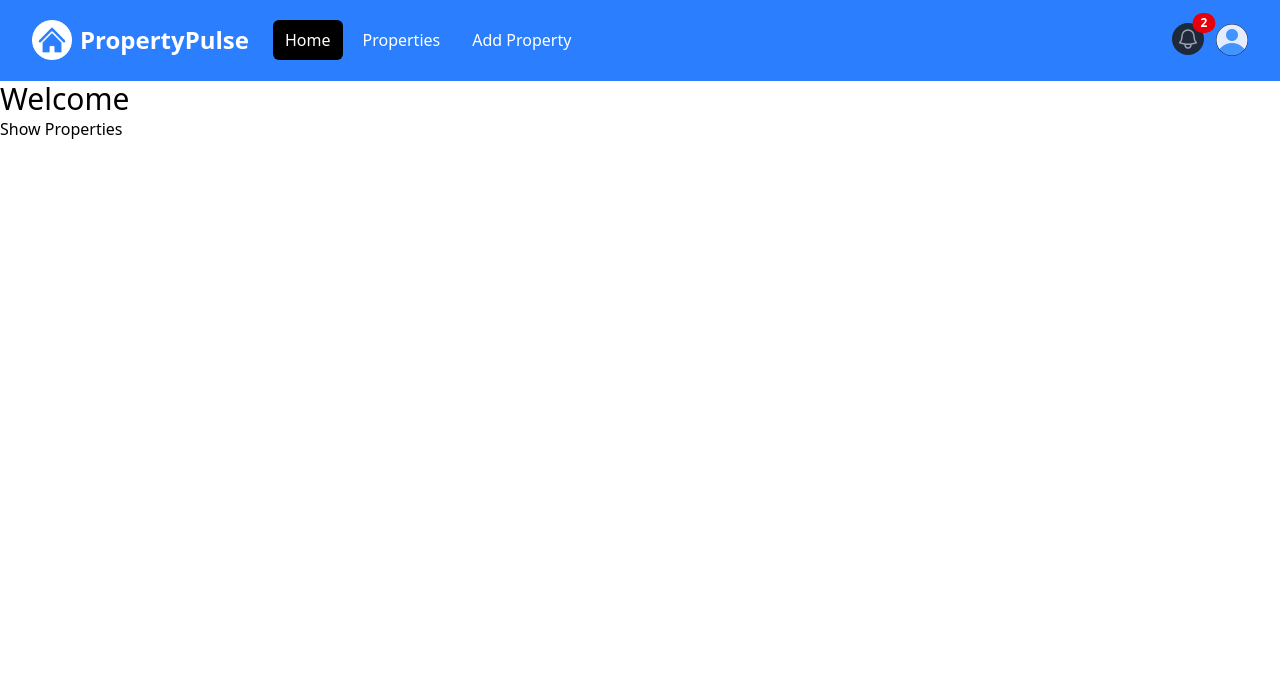
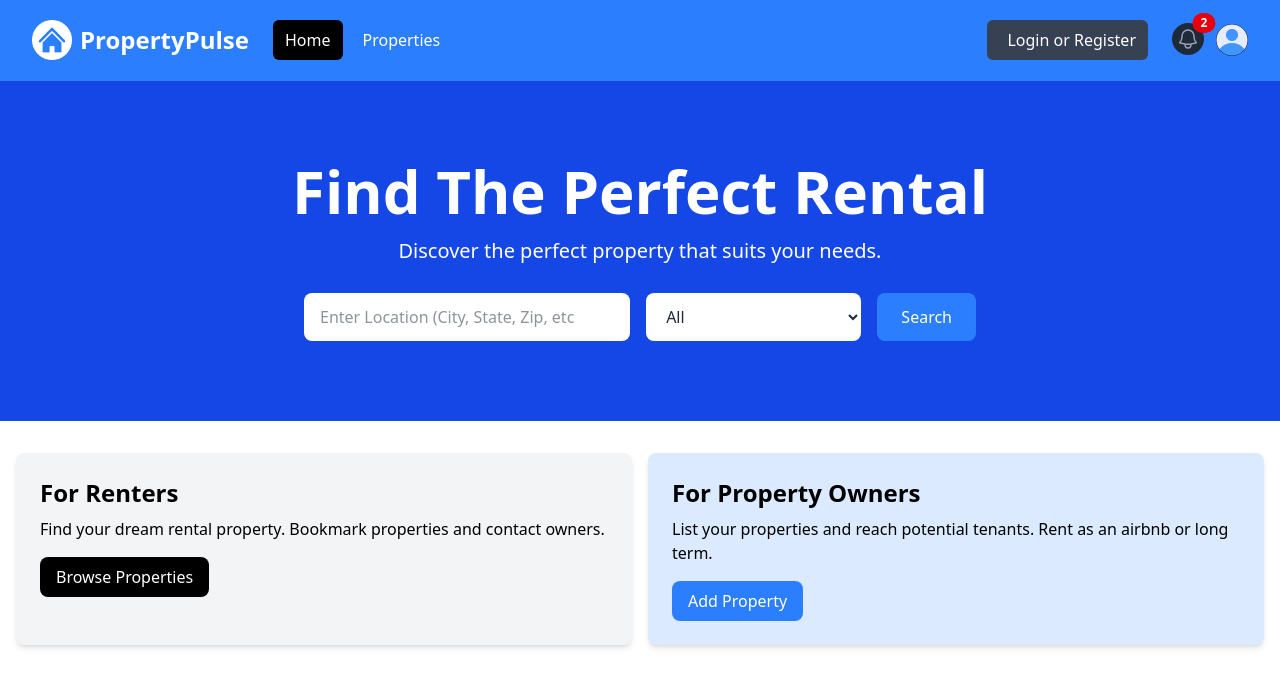
Before and after one commit to riaars/PropertyRental, a Next.js app: page / in a window 1280 px wide. Shown: the top 686 px of the page. Built offline with nearby package versions, Linux system fonts and the light colour scheme.

Commit message:
add info box

```diff
--- a/app/page.tsx
+++ b/app/page.tsx
@@ -1,11 +1,13 @@
+import { Hero } from "@/components/Hero";
+import InfoBoxes from "@/components/InfoBoxes";
 import Link from "next/link";
 import React from "react";
 
 const HomePage = () => {
   return (
     <div>
-      <h1 className="text-3xl ">Welcome</h1>
-      <Link href={"/properties"}>Show Properties</Link>
+      <Hero />
+      <InfoBoxes />
     </div>
   );
 };
--- a/app/properties/page.tsx
+++ b/app/properties/page.tsx
@@ -1,14 +1,7 @@
-import Link from "next/link";
 import React from "react";
 
 const PropertiesPage = () => {
-  console.log("hello");
-  return (
-    <div>
-      <h1 className="text-3xl">Properties</h1>
-      <Link href={"/"}>Back to home</Link>
-    </div>
-  );
+  return <div>Properties Page</div>;
 };
 
 export default PropertiesPage;
--- /dev/null
+++ b/components/Hero.tsx
@@ -0,0 +1,56 @@
+import React from "react";
+
+export const Hero = () => {
+  return (
+    <section className="bg-blue-700 py-20 mb-4">
+      <div className="max-w-7xl mx-auto px-4 sm:px-6 lg:px-8 flex flex-col items-center">
+        <div className="text-center">
+          <h1 className="text-4xl font-extrabold text-white sm:text-5xl md:text-6xl">
+            Find The Perfect Rental
+          </h1>
+          <p className="my-4 text-xl text-white">
+            Discover the perfect property that suits your needs.
+          </p>
+        </div>
+        <form className="mt-3 mx-auto max-w-2xl w-full flex flex-col md:flex-row items-center">
+          <div className="w-full md:w-3/5 md:pr-2 mb-4 md:mb-0">
+            <label htmlFor="location" className="sr-only">
+              Location
+            </label>
+            <input
+              type="text"
+              id="location"
+              placeholder="Enter Location (City, State, Zip, etc"
+              className="w-full px-4 py-3 rounded-lg bg-white text-gray-800 focus:outline-none focus:ring focus:ring-blue-500"
+            />
+          </div>
+          <div className="w-full md:w-2/5 md:pl-2">
+            <label htmlFor="property-type" className="sr-only">
+              Property Type
+            </label>
+            <select
+              id="property-type"
+              className="w-full px-4 py-3 rounded-lg bg-white text-gray-800 focus:outline-none focus:ring focus:ring-blue-500"
+            >
+              <option value="All">All</option>
+              <option value="Apartment">Apartment</option>
+              <option value="Studio">Studio</option>
+              <option value="Condo">Condo</option>
+              <option value="House">House</option>
+              <option value="Cabin Or Cottage">Cabin or Cottage</option>
+              <option value="Loft">Loft</option>
+              <option value="Room">Room</option>
+              <option value="Other">Other</option>
+            </select>
+          </div>
+          <button
+            type="submit"
+            className="md:ml-4 mt-4 md:mt-0 w-full md:w-auto px-6 py-3 rounded-lg bg-blue-500 text-white hover:bg-blue-600 focus:outline-none focus:ring focus:ring-blue-500"
+          >
+            Search
+          </button>
+        </form>
+      </div>
+    </section>
+  );
+};
--- /dev/null
+++ b/components/InfoBox.tsx
@@ -0,0 +1,20 @@
+import React from "react";
+
+const InfoBox = () => {
+  return (
+    <div className="bg-gray-100 p-6 rounded-lg shadow-md">
+      <h2 className="text-2xl font-bold">For Renters</h2>
+      <p className="mt-2 mb-4">
+        Find your dream rental property. Bookmark properties and contact owners.
+      </p>
+      <a
+        href="/properties.html"
+        className="inline-block bg-black text-white rounded-lg px-4 py-2 hover:bg-gray-700"
+      >
+        Browse Properties
+      </a>
+    </div>
+  );
+};
+
+export default InfoBox;
--- /dev/null
+++ b/components/InfoBoxes.tsx
@@ -0,0 +1,40 @@
+import React from "react";
+
+const InfoBoxes = () => {
+  return (
+    <section>
+      <div className="container-xl lg:container m-auto">
+        <div className="grid grid-cols-1 md:grid-cols-2 gap-4 p-4 rounded-lg">
+          <div className="bg-gray-100 p-6 rounded-lg shadow-md">
+            <h2 className="text-2xl font-bold">For Renters</h2>
+            <p className="mt-2 mb-4">
+              Find your dream rental property. Bookmark properties and contact
+              owners.
+            </p>
+            <a
+              href="/properties.html"
+              className="inline-block bg-black text-white rounded-lg px-4 py-2 hover:bg-gray-700"
+            >
+              Browse Properties
+            </a>
+          </div>
+          <div className="bg-blue-100 p-6 rounded-lg shadow-md">
+            <h2 className="text-2xl font-bold">For Property Owners</h2>
+            <p className="mt-2 mb-4">
+              List your properties and reach potential tenants. Rent as an
+              airbnb or long term.
+            </p>
+            <a
+              href="/add-property.html"
+              className="inline-block bg-blue-500 text-white rounded-lg px-4 py-2 hover:bg-blue-600"
+            >
+              Add Property
+            </a>
+          </div>
+        </div>
+      </div>
+    </section>
+  );
+};
+
+export default InfoBoxes;
--- a/components/Navbar.tsx
+++ b/components/Navbar.tsx
@@ -10,7 +10,7 @@
 const Navbar = () => {
   const [isMobileMenuOpen, setIsMobileMenuOpen] = useState(false);
   const [isProfileMenuOpen, setIsProfileMenuOpen] = useState(false);
-  const [isLoggedIn, setIsLoggedIn] = useState(true);
+  const [isLoggedIn, setIsLoggedIn] = useState(false);
 
   const pathname = usePathname();
 
```
